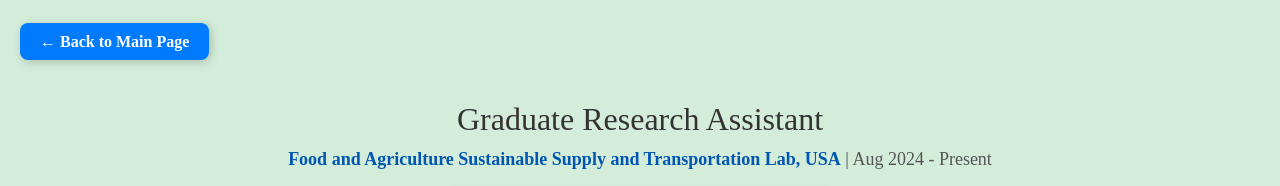
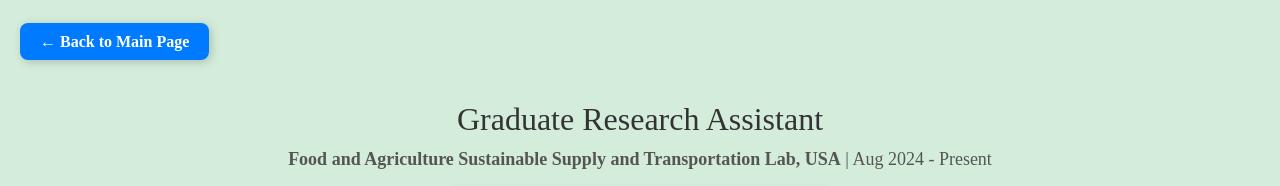
Before and after one commit to kushia6/profile.github.io, a plain HTML site: page grad-research.html in a window 1280 px wide. Shown: the top 186 px of the page. Drawn offline with nearby package versions, Linux system fonts and the light colour scheme; grey boxes are pictures that could not be loaded.

Commit message:
Update grad-research.html

```diff
--- a/grad-research.html
+++ b/grad-research.html
@@ -73,7 +73,7 @@
 
     <div class="container">
         <h2>Graduate Research Assistant</h2>
-        <p><span class="highlight">Food and Agriculture Sustainable Supply and Transportation Lab, USA</span> | Aug 2024 - Present</p>
+        <p><strong>Food and Agriculture Sustainable Supply and Transportation Lab, USA</strong> | Aug 2024 - Present</p>
         <img src="https://i.imgur.com/sPfZrUK.jpeg" alt="Graduate Research Assistant" class="img-fluid" style="max-width: 80%; border-radius: 15px; box-shadow: 0px 4px 10px rgba(0, 0, 0, 0.2); display: block; margin: auto;">
         <h3>Key Tasks and Responsibilities:</h3>
         <ul>
```
